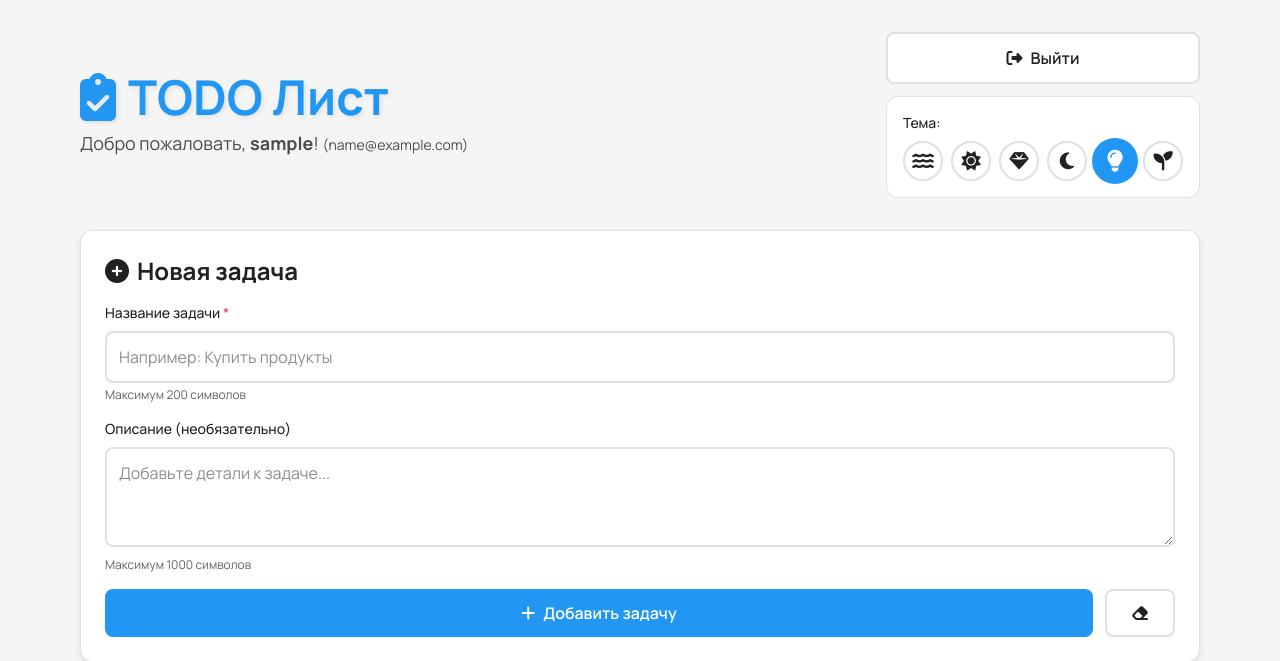
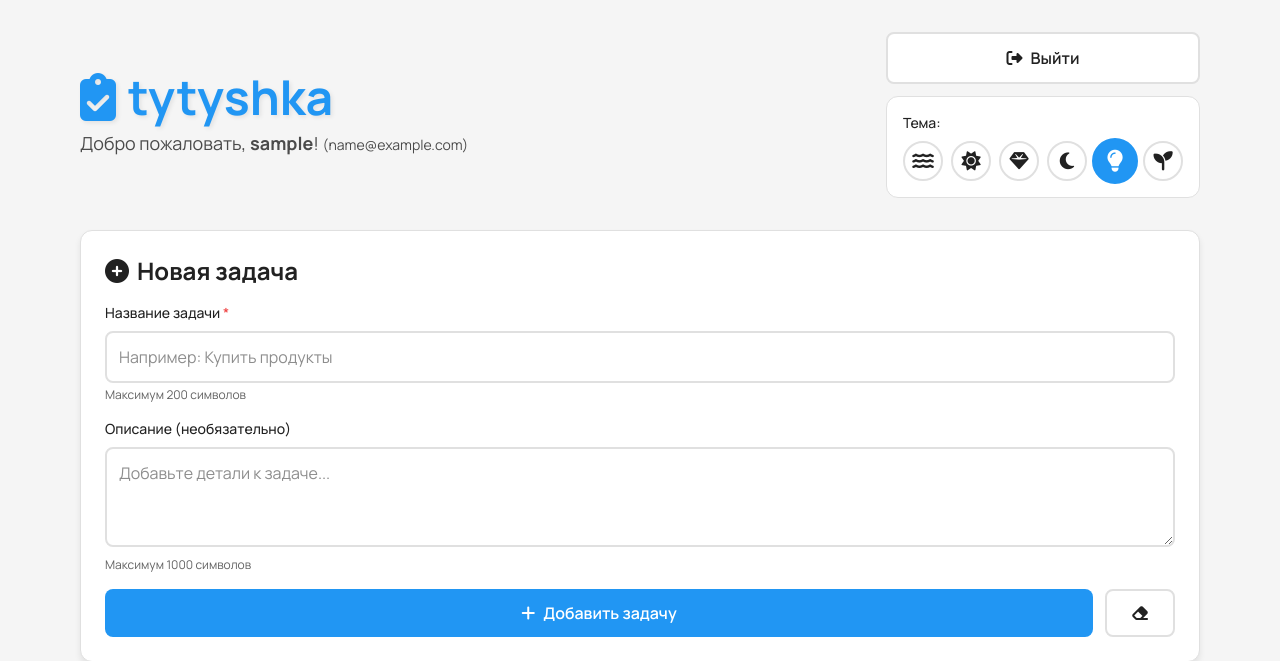
Before and after one commit to falbue/todo-denzl, a Flask app: page /todo in a window 1280 px wide. Shown: the top 661 px of the page. Run offline with Flask 3, Linux system fonts and the light colour scheme; the visitor is signed in with stand-in values (Sample User, id 1); data comes from the database, SQL or seed files in the repository; data that the repository does not hold is empty; some libraries are stand-ins or nearby versions.

Commit message:
изменено название сайта

```diff
--- a/templates/index.html
+++ b/templates/index.html
@@ -55,7 +55,7 @@
             <div class="flex flex-col md:flex-row justify-between items-center gap-4">
                 <div class="text-center md:text-left flex-1">
                     <h1 class="text-4xl md:text-5xl font-bold mb-2 title-text">
-                        <i class="fas fa-clipboard-check mr-3"></i>TODO Лист
+                        <i class="fas fa-clipboard-check mr-3"></i>tytyshka
                     </h1>
                     <p class="text-lg opacity-80">
                         Добро пожаловать, <strong>{{ user.username }}</strong>!
```
